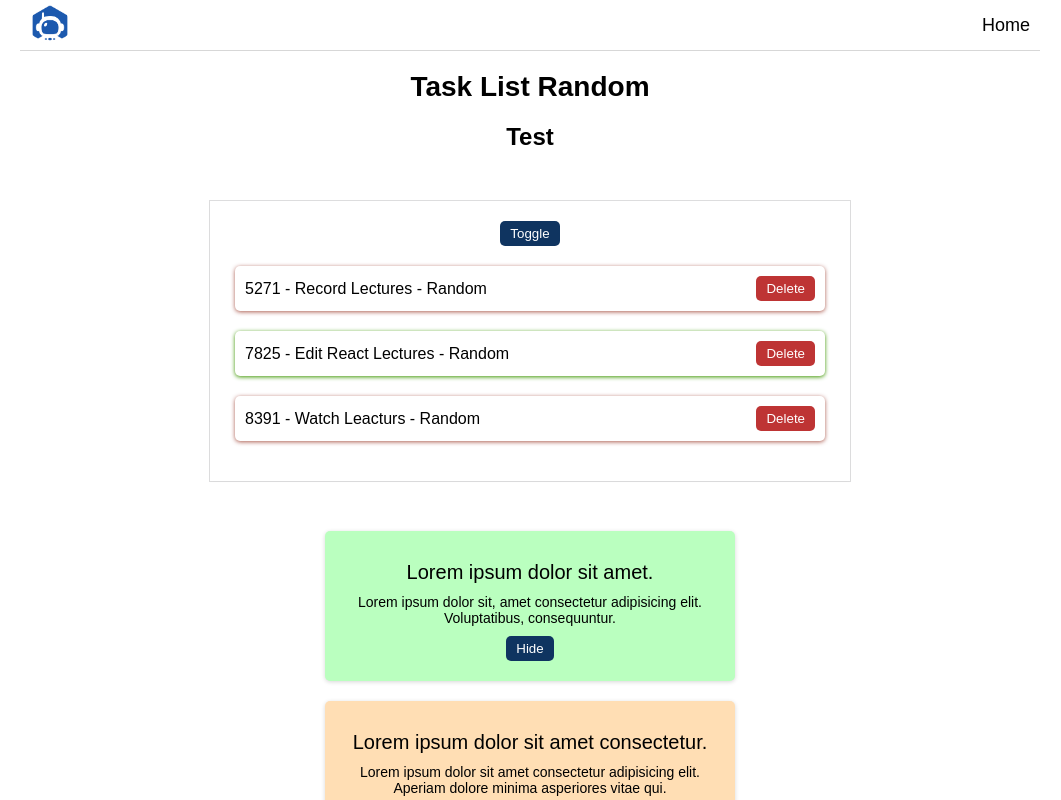
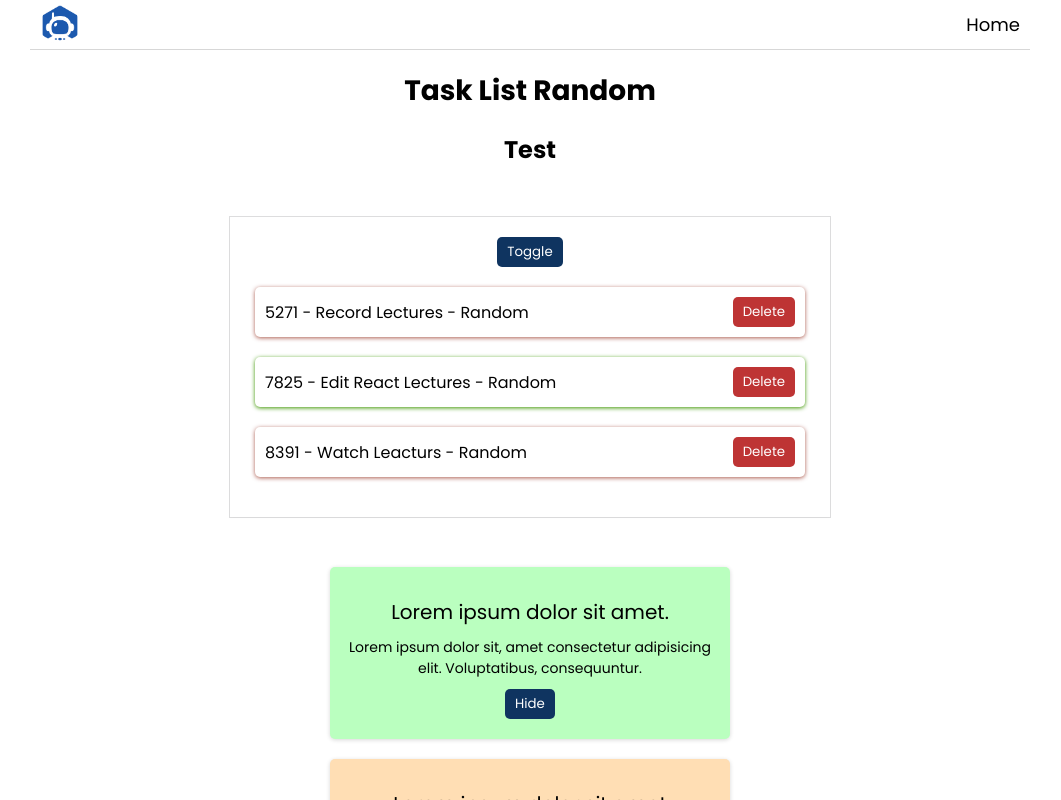
Before and after one commit to Nimesh-Kavinda/Practicing_React, a React (Create React App) app in the folder 04_Styling_React_Application/: page / in a window 1280 px wide. Shown: the top 800 px of the page, without its empty margins (110-1171 px from the left). Built offline with nearby package versions, Linux system fonts and the light colour scheme.

Commit message:
Learn about global level Styling

```diff
--- a/04_Styling_React_Application/src/App.css
+++ b/04_Styling_React_Application/src/App.css
@@ -21,7 +21,7 @@ header {
   align-items: center;
   max-width: 1000px;
   margin: auto;
-  border-bottom: 1px solid #d7d7d7;
+  border-bottom: 1px solid var(--theme-border);
   font-size: 18px;
   padding: 0px 10px;
 }
@@ -69,7 +69,7 @@ button.delete{
 button.trigger{
   border: 0px;
   border-radius: 5px;
-  background-color: #0F3460;
+  background-color: var(--theme-button);
   color: #FFFFFF;
   padding: 5px 10px;
   cursor: pointer;
--- a/04_Styling_React_Application/src/index.css
+++ b/04_Styling_React_Application/src/index.css
@@ -1,5 +1,32 @@
-*{
-  font-family: Arial, Helvetica, sans-serif;
+@import url('https://fonts.googleapis.com/css2?family=Michroma&family=Montserrat:ital,wght@0,100..900;1,100..900&family=Poppins:wght@400;700&family=Roboto:ital,wght@0,100;0,300;0,400;0,500;0,700;0,900;1,100;1,300;1,400;1,500;1,700;1,900&display=swap');
+@import url("https://cdn.jsdelivr.net/npm/bootstrap-icons@1.11.3/font/bootstrap-icons.min.css");
+
+:root{
+  --theme-border:#d7d7d7;
+  --theme-button:#0F3460;
+}
+
+* {
   margin: 0px;
   padding: 0px;
+  box-sizing: border-box;
+  font-family: "Poppins", sans-serif;
 }
+
+a{
+  text-decoration: none;
+  color: #000000;
+}
+
+li{
+  list-style-type: none;
+}
+
+button{
+  padding: 5px 10px;
+  border: 0px;
+  border-radius: 5px;
+  cursor: pointer;
+  background-color: darkmagenta;
+  color: #ffffff;
+}
```
